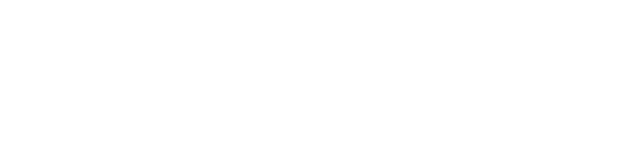
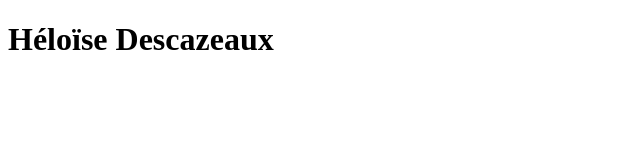
Before and after one commit to Daama0/creer-un-cv-en-ligne, a plain HTML site: page index.html in a window 1280 px wide. Shown: the whole page, without its empty margins (0-640 px from the left). Drawn offline with Linux system fonts and the light colour scheme.

Commit message:
add branch html

```diff
--- a/index.html
+++ b/index.html
@@ -6,6 +6,6 @@
     <title>Document</title>
 </head>
 <body>
-
+    <h1>Héloïse Descazeaux</h1>
 </body>
 </html>
```
